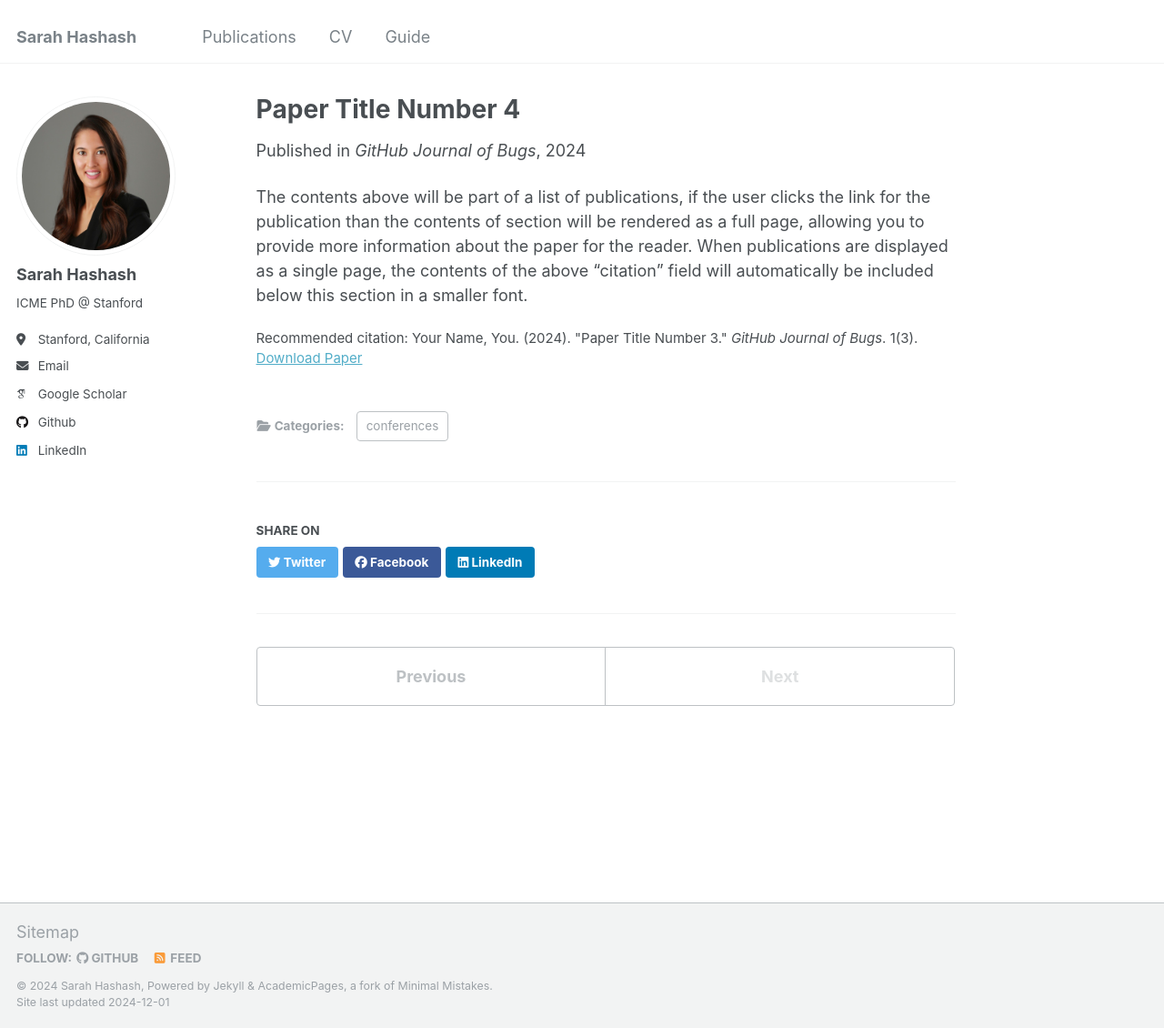
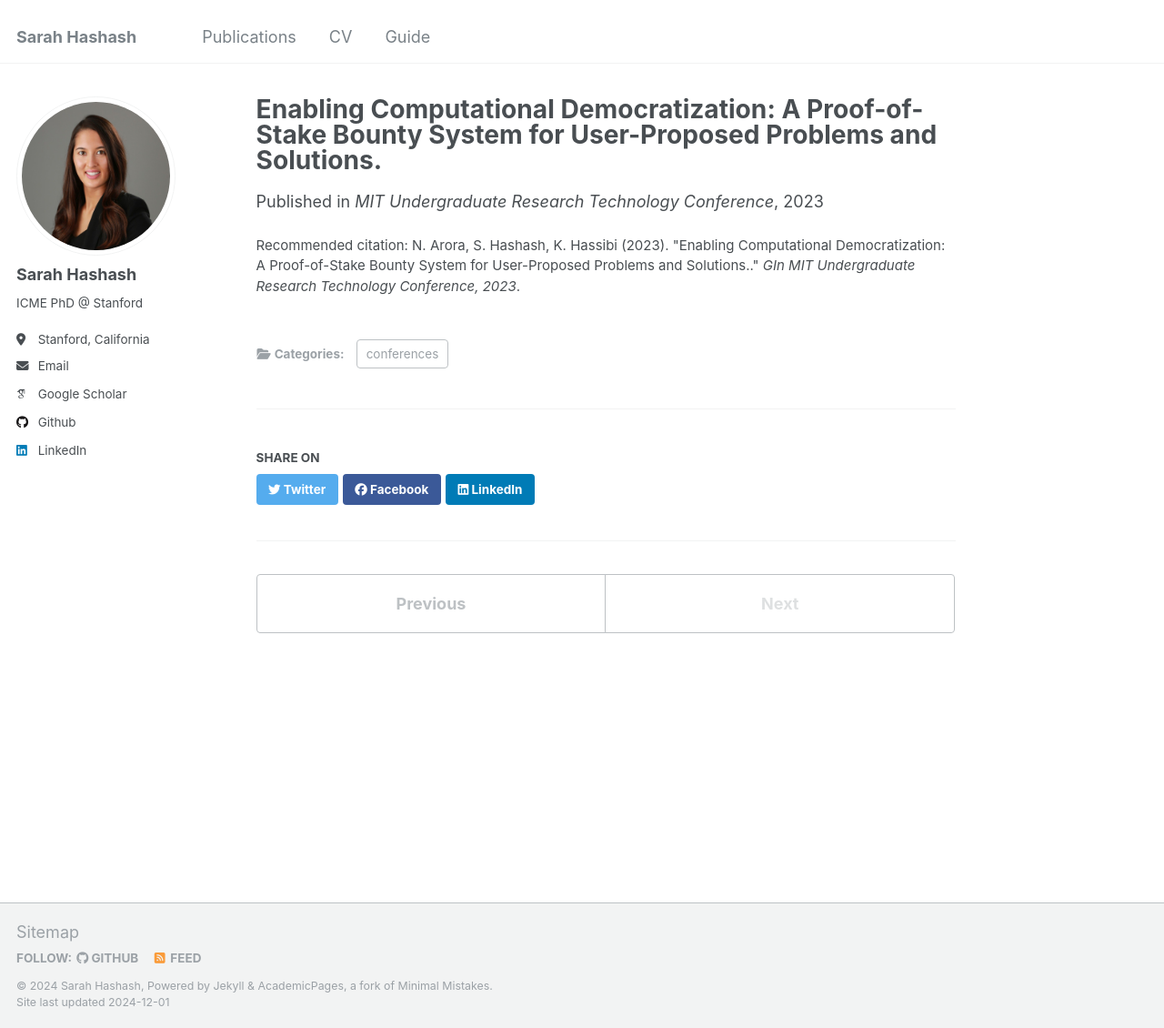
Before and after one commit to s-hashash/sarahhashash, a Jekyll site: the page built from _publications/2024-02-17-paper-title-number-4.md, in a window 1280 px wide and 1130 px high. Shown: the whole window at 91% size. Built offline with Jekyll 4.4.1, drawn with Linux system fonts in a browser that asks for light colours; some web fonts are replaced.

Commit message:
Update 2024-02-17-paper-title-number-4.md

```diff
--- a/_publications/2024-02-17-paper-title-number-4.md
+++ b/_publications/2024-02-17-paper-title-number-4.md
@@ -1,13 +1,12 @@
 ---
-title: "Paper Title Number 4"
+title: "Enabling Computational Democratization: A Proof-of-Stake Bounty
+System for User-Proposed Problems and Solutions."
 collection: publications
 category: conferences
-permalink: /publication/2024-02-17-paper-title-number-4
-excerpt: 'This paper is about fixing template issue #693.'
-date: 2024-02-17
-venue: 'GitHub Journal of Bugs'
-paperurl: 'http://academicpages.github.io/files/paper3.pdf'
-citation: 'Your Name, You. (2024). &quot;Paper Title Number 3.&quot; <i>GitHub Journal of Bugs</i>. 1(3).'
+excerpt: 'A novel framework replaces energy-intensive Proof-of-Work (PoW) mining with a modified Proof-of-Stake (PoS) consensus mechanism that rewards miners for solving user-proposed computational problems. This approach incentivizes PoW miners to transition by allowing them to leverage their existing hardware investments.'
+date: 2023-10-10
+venue: 'MIT Undergraduate Research Technology Conference'
+citation: 'N. Arora, S. Hashash, K. Hassibi (2023). &quot;Enabling Computational Democratization: A Proof-of-Stake Bounty
+System for User-Proposed Problems and Solutions..&quot; <i>GIn MIT Undergraduate Research Technology Conference,
+2023</i>.'
 ---
-
-The contents above will be part of a list of publications, if the user clicks the link for the publication than the contents of section will be rendered as a full page, allowing you to provide more information about the paper for the reader. When publications are displayed as a single page, the contents of the above "citation" field will automatically be included below this section in a smaller font.
```
